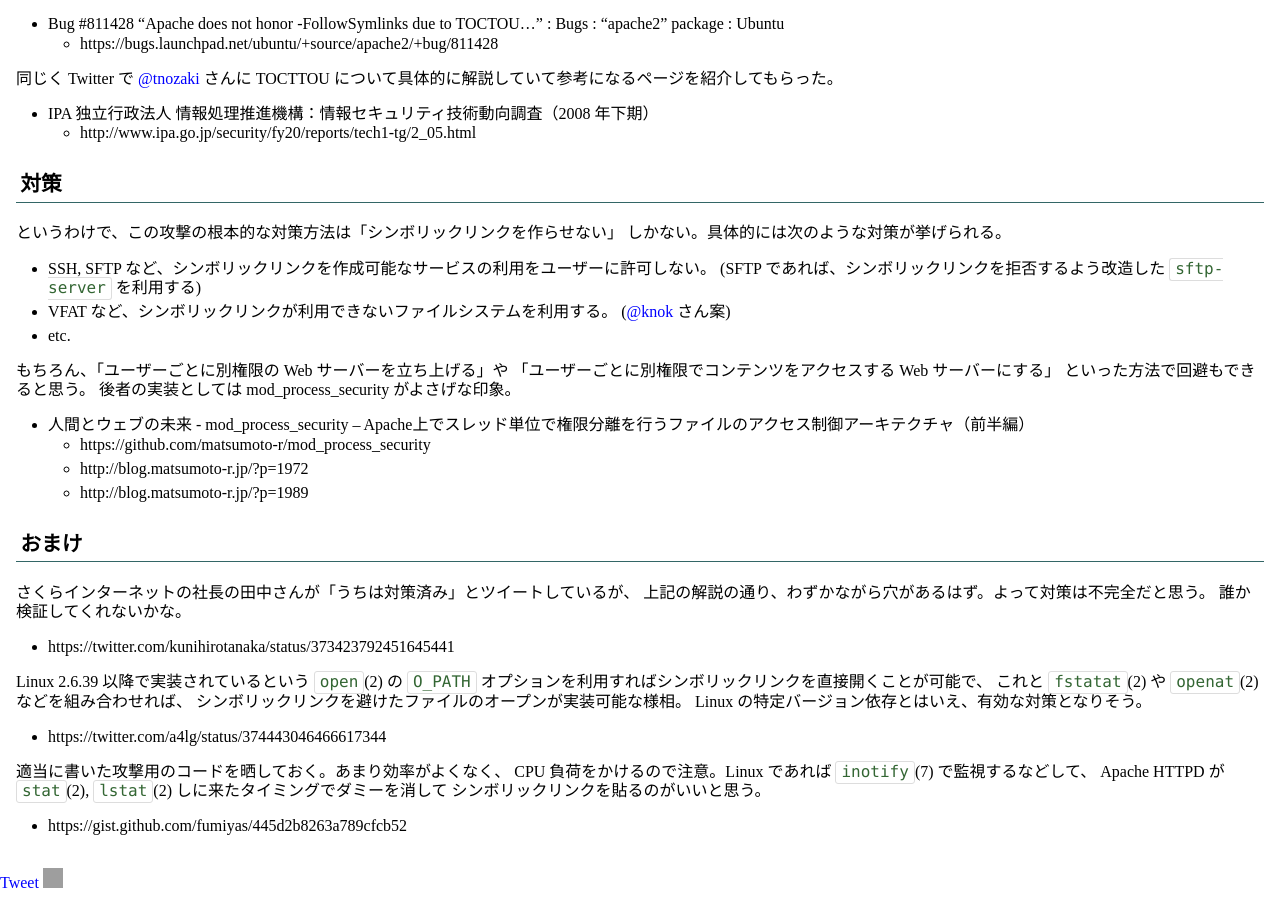
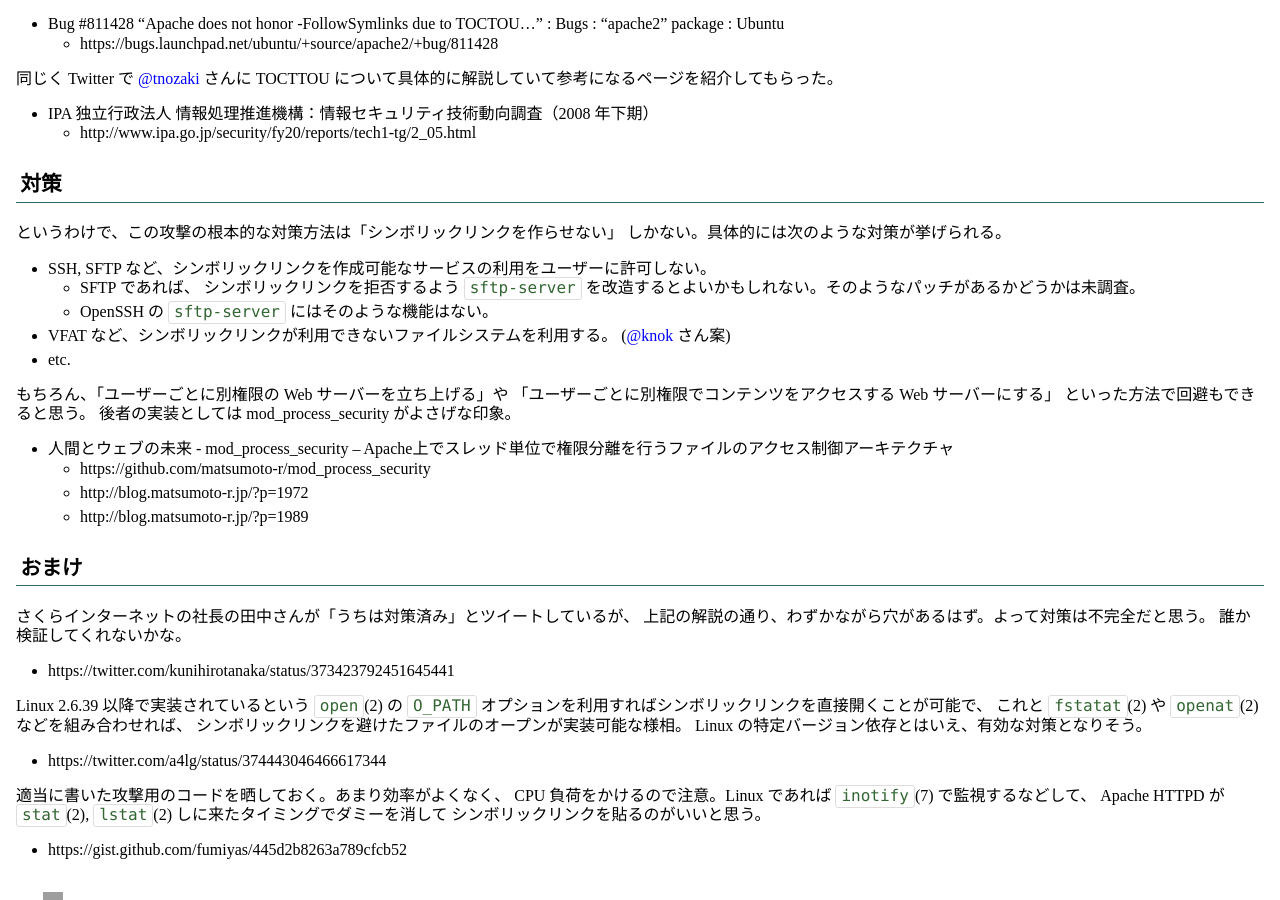
Before and after one commit to fumiyas/fumiyas.github.io, a Jekyll site: the page built from _posts/2013-09-03-no-followsymlinks-is-not-safe.md, in a window 1280 px wide and 900 px high, scrolled down 992 px. Built offline with Jekyll 4.4.1, drawn with Linux system fonts in a browser that asks for light colours; Markdown is read by kramdown in place of the engine named in the settings; comment, search, counter and statistics services are not loaded; grey boxes are pictures that could not be loaded.

Commit message:
Trivial changes

```diff
--- a/_posts/2013-09-03-no-followsymlinks-is-not-safe.md
+++ b/_posts/2013-09-03-no-followsymlinks-is-not-safe.md
@@ -74,8 +74,9 @@ TOCTTOU について具体的に解説していて参考になるページを紹
 しかない。具体的には次のような対策が挙げられる。
 
   * SSH, SFTP など、シンボリックリンクを作成可能なサービスの利用をユーザーに許可しない。
-    (SFTP であれば、シンボリックリンクを拒否するよう改造した `sftp-server`
-    を利用する)
+    * SFTP であれば、 シンボリックリンクを拒否するよう `sftp-server`
+      を改造するとよいかもしれない。そのようなパッチがあるかどうかは未調査。
+    * OpenSSH の `sftp-server` にはそのような機能はない。
   * VFAT など、シンボリックリンクが利用できないファイルシステムを利用する。
     ([@knok](https://twitter.com/knok) さん案)
   * etc.
@@ -85,7 +86,7 @@ TOCTTOU について具体的に解説していて参考になるページを紹
 といった方法で回避もできると思う。
 後者の実装としては mod_process_security がよさげな印象。
 
-  * 人間とウェブの未来 - mod_process_security – Apache上でスレッド単位で権限分離を行うファイルのアクセス制御アーキテクチャ（前半編）
+  * 人間とウェブの未来 - mod_process_security – Apache上でスレッド単位で権限分離を行うファイルのアクセス制御アーキテクチャ
     * https://github.com/matsumoto-r/mod_process_security
     * http://blog.matsumoto-r.jp/?p=1972
     * http://blog.matsumoto-r.jp/?p=1989
```
